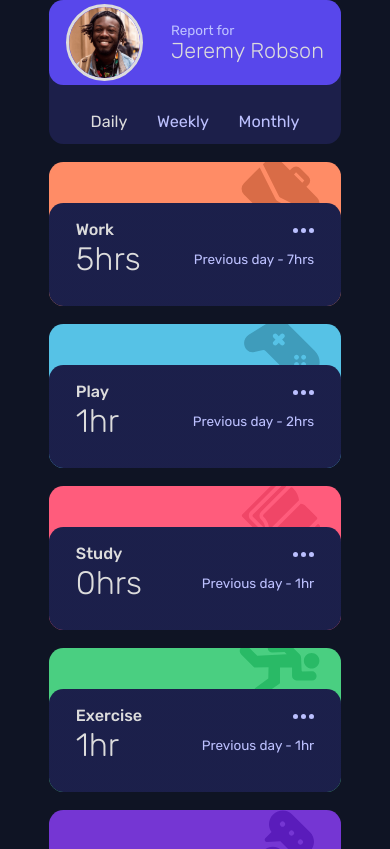
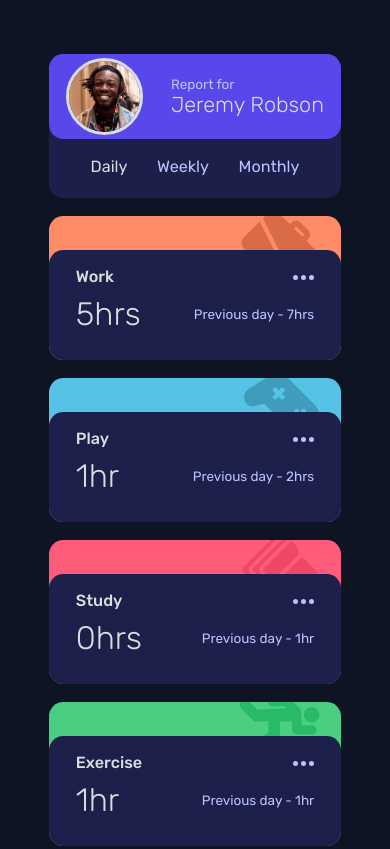
Before and after one commit to Minarisa/fem-time-tracking-dashboard-main, a plain HTML site: page index.html in a window 390 px wide. Shown: the top 849 px of the page. Drawn offline with Linux system fonts and the light colour scheme; no server answers.

Commit message:
README and CSS update

```diff
--- a/style.css
+++ b/style.css
@@ -241,6 +241,7 @@ footer a:hover {
 @media (max-width: 1000px) {
     body {
         justify-content: flex-start;
+        padding-top: 3rem;
     }
 
     #dashboard {
@@ -270,6 +271,7 @@ footer a:hover {
 
     #stats-category {
         flex-grow: 0;
+        padding-top: 1rem;
     }
 
     #stats-category ul {
@@ -281,7 +283,7 @@ footer a:hover {
     }
 
     .card {
-        padding-top: 2rem;
+        padding-top: 2.5rem;
         flex-direction: row;
         align-items: center;
         justify-content: space-between;
```
Also changed, not shown: design/Screenshot.png (added), 1 other file.
